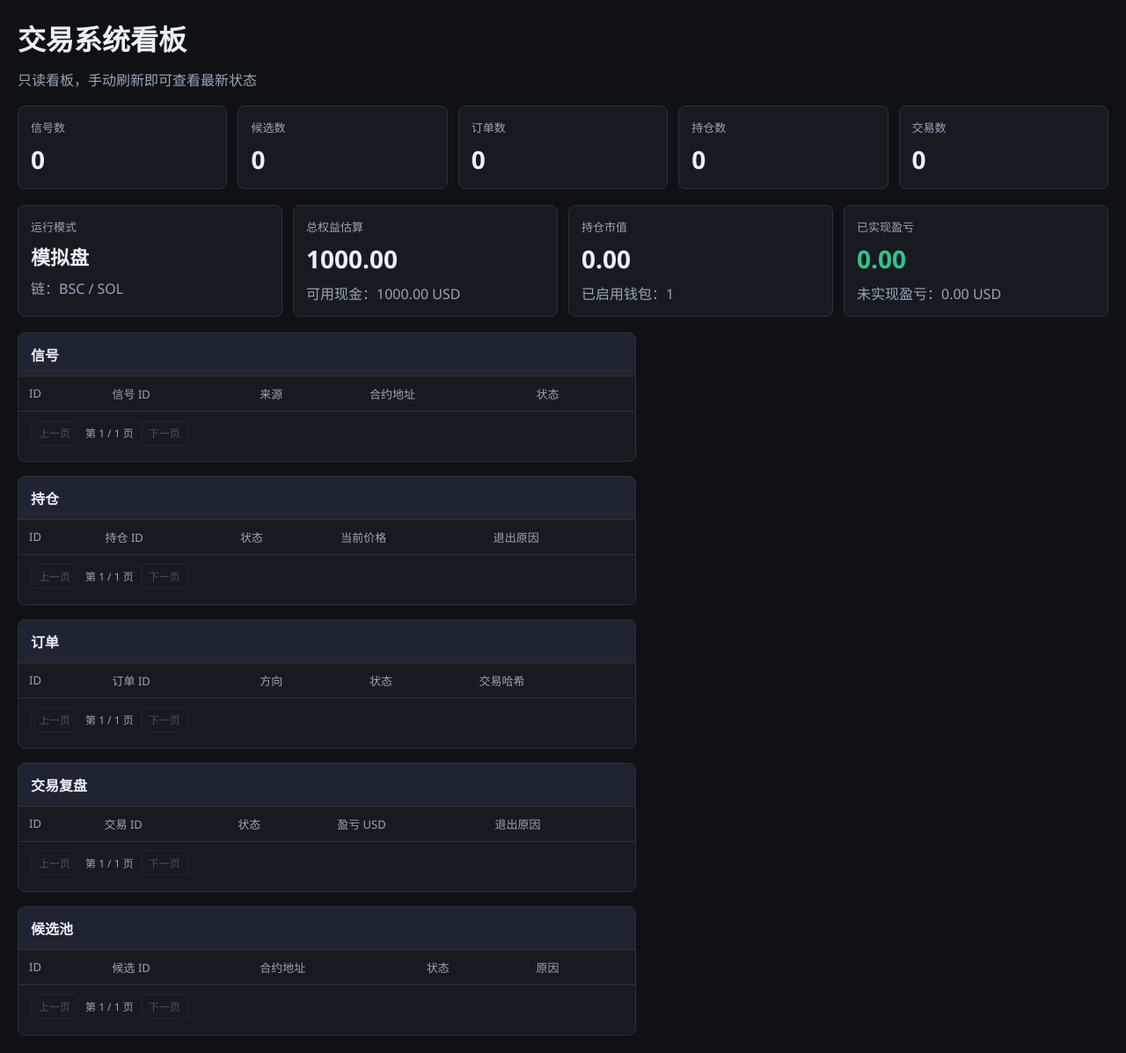
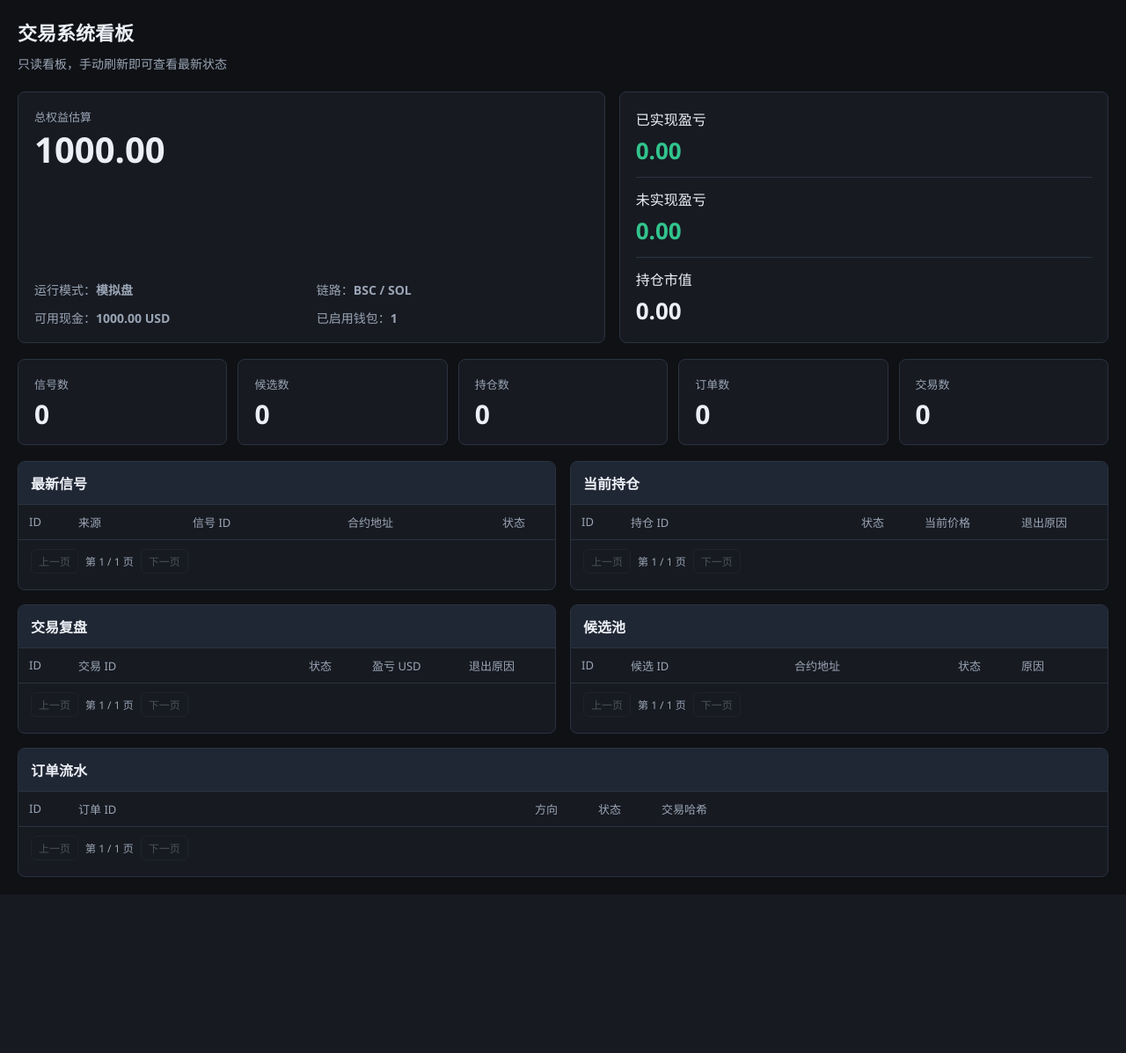
Before and after one commit to molanghui-byte/trading-system, a FastAPI app: page / in a window 1280 px wide. Shown: the whole page at 88% size. After the commit the page ends 997 px from the top, so only its background shows below. Run offline with FastAPI, Linux system fonts and the light colour scheme; data that the repository does not hold is empty.

Commit message:
Reorder dashboard layout for readability

```diff
--- a/templates/dashboard.html
+++ b/templates/dashboard.html
@@ -9,7 +9,7 @@
       color-scheme: dark;
       --bg: #0f1115;
       --panel: #171a21;
-      --panel-2: #1e2430;
+      --panel-2: #202734;
       --text: #ecf0f6;
       --muted: #9aa5b5;
       --good: #32c48d;
@@ -25,45 +25,128 @@
       background: var(--bg);
       color: var(--text);
     }
-    h1 { margin: 0 0 12px; }
-    .sub { color: var(--muted); margin-bottom: 18px; }
-    .grid {
+    .page {
+      max-width: 1400px;
+      margin: 0 auto;
+    }
+    h1 {
+      margin: 0;
+      font-size: 22px;
+    }
+    .sub {
+      color: var(--muted);
+      margin: 10px 0 22px;
+      font-size: 14px;
+    }
+    .hero {
       display: grid;
-      grid-template-columns: repeat(auto-fit, minmax(180px, 1fr));
-      gap: 12px;
+      grid-template-columns: minmax(0, 1.2fr) minmax(0, 1fr);
+      gap: 16px;
       margin-bottom: 18px;
     }
-    .card, .panel {
+    .hero-main,
+    .hero-side,
+    .card,
+    .panel {
       background: var(--panel);
       border: 1px solid var(--line);
       border-radius: 8px;
     }
-    .card { padding: 14px; }
+    .hero-main,
+    .hero-side,
+    .card {
+      padding: 18px;
+    }
+    .hero-main {
+      min-height: 160px;
+      display: flex;
+      flex-direction: column;
+      justify-content: space-between;
+    }
+    .hero-label,
     .card .label {
       color: var(--muted);
       font-size: 13px;
       margin-bottom: 8px;
     }
-    .card .value {
-      font-size: 28px;
+    .hero-value {
+      font-size: 40px;
+      font-weight: 700;
+      line-height: 1;
+      margin-bottom: 12px;
+    }
+    .hero-meta {
+      display: grid;
+      grid-template-columns: repeat(2, minmax(0, 1fr));
+      gap: 12px;
+      color: var(--muted);
+      font-size: 14px;
+    }
+    .hero-side {
+      display: grid;
+      gap: 12px;
+      align-content: start;
+    }
+    .mini-stat {
+      display: grid;
+      gap: 6px;
+      padding-bottom: 12px;
+      border-bottom: 1px solid var(--line);
+    }
+    .mini-stat:last-child {
+      border-bottom: none;
+      padding-bottom: 0;
+    }
+    .mini-stat .value {
+      font-size: 26px;
       font-weight: 700;
     }
-    .layout {
+    .stats-grid {
       display: grid;
-      grid-template-columns: 1.35fr 1fr;
+      grid-template-columns: repeat(5, minmax(0, 1fr));
+      gap: 12px;
+      margin-bottom: 18px;
+    }
+    .card .value {
+      font-size: 30px;
+      font-weight: 700;
+      line-height: 1.1;
+    }
+    .board {
+      display: grid;
+      grid-template-columns: repeat(2, minmax(0, 1fr));
       gap: 16px;
     }
-    .stack {
-      display: grid;
-      gap: 16px;
+    .full-span {
+      grid-column: 1 / -1;
     }
-    .panel { overflow: hidden; }
-    .panel-body { padding-bottom: 6px; }
+    .panel {
+      overflow: hidden;
+    }
     .panel header {
       padding: 12px 14px;
       border-bottom: 1px solid var(--line);
       background: var(--panel-2);
       font-weight: 600;
+      font-size: 16px;
+    }
+    .panel-body { padding-bottom: 6px; }
+    table {
+      width: 100%;
+      border-collapse: collapse;
+      font-size: 13px;
+      table-layout: fixed;
+    }
+    th, td {
+      padding: 10px 12px;
+      border-bottom: 1px solid var(--line);
+      text-align: left;
+      vertical-align: top;
+      word-break: break-word;
+    }
+    th {
+      color: var(--muted);
+      font-weight: 500;
     }
     .pager {
       display: flex;
@@ -87,80 +170,88 @@
       border-radius: 6px;
       padding: 4px 8px;
     }
-    table {
-      width: 100%;
-      border-collapse: collapse;
-      font-size: 13px;
-    }
-    th, td {
-      padding: 10px 12px;
-      border-bottom: 1px solid var(--line);
-      text-align: left;
-      vertical-align: top;
-    }
-    th { color: var(--muted); font-weight: 500; }
-    pre {
-      white-space: pre-wrap;
-      word-break: break-word;
-      margin: 0;
-      font-size: 12px;
-      color: #d9e2ef;
-    }
     .good { color: var(--good); }
     .bad { color: var(--bad); }
     .warn { color: var(--warn); }
-    @media (max-width: 1100px) {
-      .layout { grid-template-columns: 1fr; }
+    .muted {
+      color: var(--muted);
+    }
+    @media (max-width: 1180px) {
+      .stats-grid {
+        grid-template-columns: repeat(3, minmax(0, 1fr));
+      }
+      .board,
+      .hero {
+        grid-template-columns: 1fr;
+      }
+    }
+    @media (max-width: 700px) {
+      body {
+        padding: 14px;
+      }
+      .stats-grid {
+        grid-template-columns: repeat(2, minmax(0, 1fr));
+      }
+      .hero-meta {
+        grid-template-columns: 1fr;
+      }
     }
   </style>
 </head>
 <body>
+  <div class="page">
     <h1>交易系统看板</h1>
     <div class="sub">只读看板，手动刷新即可查看最新状态</div>
 
-  <section class="grid">
+    <section class="hero">
+      <div class="hero-main">
+        <div>
+          <div class="hero-label">总权益估算</div>
+          <div class="hero-value">{{ "%.2f"|format(wallet_summary.total_equity) }}</div>
+        </div>
+        <div class="hero-meta">
+          <div>运行模式：<strong>{{ wallet_summary.mode }}</strong></div>
+          <div>链路：<strong>{{ wallet_summary.chain }}</strong></div>
+          <div>可用现金：<strong>{{ "%.2f"|format(wallet_summary.available_cash) }} USD</strong></div>
+          <div>已启用钱包：<strong>{{ wallet_summary.enabled_wallet_count }}</strong></div>
+        </div>
+      </div>
+
+      <div class="hero-side">
+        <div class="mini-stat">
+          <div class="label">已实现盈亏</div>
+          <div class="value {{ 'good' if wallet_summary.realized_pnl >= 0 else 'bad' }}">{{ "%.2f"|format(wallet_summary.realized_pnl) }}</div>
+        </div>
+        <div class="mini-stat">
+          <div class="label">未实现盈亏</div>
+          <div class="value {{ 'good' if wallet_summary.unrealized_pnl >= 0 else 'bad' }}">{{ "%.2f"|format(wallet_summary.unrealized_pnl) }}</div>
+        </div>
+        <div class="mini-stat">
+          <div class="label">持仓市值</div>
+          <div class="value">{{ "%.2f"|format(wallet_summary.open_position_value) }}</div>
+        </div>
+      </div>
+    </section>
+
+    <section class="stats-grid">
       <div class="card"><div class="label">信号数</div><div class="value">{{ counts.signals }}</div></div>
       <div class="card"><div class="label">候选数</div><div class="value">{{ counts.candidates }}</div></div>
+      <div class="card"><div class="label">持仓数</div><div class="value">{{ counts.positions }}</div></div>
       <div class="card"><div class="label">订单数</div><div class="value">{{ counts.orders }}</div></div>
-    <div class="card"><div class="label">持仓数</div><div class="value">{{ counts.positions }}</div></div>
       <div class="card"><div class="label">交易数</div><div class="value">{{ counts.trades }}</div></div>
     </section>
 
-  <section class="grid">
-    <div class="card">
-      <div class="label">运行模式</div>
-      <div class="value" style="font-size:22px">{{ wallet_summary.mode }}</div>
-      <div class="sub" style="margin:8px 0 0">链：{{ wallet_summary.chain }}</div>
-    </div>
-    <div class="card">
-      <div class="label">总权益估算</div>
-      <div class="value">{{ "%.2f"|format(wallet_summary.total_equity) }}</div>
-      <div class="sub" style="margin:8px 0 0">可用现金：{{ "%.2f"|format(wallet_summary.available_cash) }} USD</div>
-    </div>
-    <div class="card">
-      <div class="label">持仓市值</div>
-      <div class="value">{{ "%.2f"|format(wallet_summary.open_position_value) }}</div>
-      <div class="sub" style="margin:8px 0 0">已启用钱包：{{ wallet_summary.enabled_wallet_count }}</div>
-    </div>
-    <div class="card">
-      <div class="label">已实现盈亏</div>
-      <div class="value {{ 'good' if wallet_summary.realized_pnl >= 0 else 'bad' }}">{{ "%.2f"|format(wallet_summary.realized_pnl) }}</div>
-      <div class="sub" style="margin:8px 0 0">未实现盈亏：{{ "%.2f"|format(wallet_summary.unrealized_pnl) }} USD</div>
-    </div>
-  </section>
-
-  <div class="layout">
-    <div class="stack">
+    <section class="board">
       <section class="panel">
-        <header>信号</header>
+        <header>最新信号</header>
         <div class="panel-body">
           <table>
-            <tr><th>ID</th><th>信号 ID</th><th>来源</th><th>合约地址</th><th>状态</th></tr>
+            <tr><th style="width: 56px;">ID</th><th style="width: 130px;">来源</th><th>信号 ID</th><th>合约地址</th><th style="width: 72px;">状态</th></tr>
             {% for row in signals %}
             <tr>
               <td>{{ row.id }}</td>
+              <td>{{ zh_source(row.source) }}</td>
               <td>{{ row.signal_id }}</td>
-              <td>{{ zh_source(row.source) }}</td>
               <td>{{ row.ca }}</td>
               <td>{{ zh_status(row.processing_status) }}</td>
             </tr>
@@ -168,13 +259,13 @@
           </table>
           <div class="pager">
             {% if signal_has_prev %}
-            <a href="/?{{ build_query(signal_page=signal_page - 1, position_page=position_page, order_page=order_page, trade_page=trade_page, candidate_page=candidate_page, runtime_page=runtime_page, system_log_page=system_log_page, strategy_log_page=strategy_log_page) }}">上一页</a>
+            <a href="/?{{ build_query(signal_page=signal_page - 1, position_page=position_page, order_page=order_page, trade_page=trade_page, candidate_page=candidate_page) }}">上一页</a>
             {% else %}
             <span class="disabled">上一页</span>
             {% endif %}
             <span>第 {{ signal_page }} / {{ signal_total_pages }} 页</span>
             {% if signal_has_next %}
-            <a href="/?{{ build_query(signal_page=signal_page + 1, position_page=position_page, order_page=order_page, trade_page=trade_page, candidate_page=candidate_page, runtime_page=runtime_page, system_log_page=system_log_page, strategy_log_page=strategy_log_page) }}">下一页</a>
+            <a href="/?{{ build_query(signal_page=signal_page + 1, position_page=position_page, order_page=order_page, trade_page=trade_page, candidate_page=candidate_page) }}">下一页</a>
             {% else %}
             <span class="disabled">下一页</span>
             {% endif %}
@@ -183,10 +274,10 @@
       </section>
 
       <section class="panel">
-        <header>持仓</header>
+        <header>当前持仓</header>
         <div class="panel-body">
           <table>
-            <tr><th>ID</th><th>持仓 ID</th><th>状态</th><th>当前价格</th><th>退出原因</th></tr>
+            <tr><th style="width: 56px;">ID</th><th>持仓 ID</th><th style="width: 72px;">状态</th><th style="width: 110px;">当前价格</th><th style="width: 110px;">退出原因</th></tr>
             {% for row in positions %}
             <tr>
               <td>{{ row.id }}</td>
@@ -199,13 +290,13 @@
           </table>
           <div class="pager">
             {% if position_has_prev %}
-            <a href="/?{{ build_query(signal_page=signal_page, position_page=position_page - 1, order_page=order_page, trade_page=trade_page, candidate_page=candidate_page, runtime_page=runtime_page, system_log_page=system_log_page, strategy_log_page=strategy_log_page) }}">上一页</a>
+            <a href="/?{{ build_query(signal_page=signal_page, position_page=position_page - 1, order_page=order_page, trade_page=trade_page, candidate_page=candidate_page) }}">上一页</a>
             {% else %}
             <span class="disabled">上一页</span>
             {% endif %}
             <span>第 {{ position_page }} / {{ position_total_pages }} 页</span>
             {% if position_has_next %}
-            <a href="/?{{ build_query(signal_page=signal_page, position_page=position_page + 1, order_page=order_page, trade_page=trade_page, candidate_page=candidate_page, runtime_page=runtime_page, system_log_page=system_log_page, strategy_log_page=strategy_log_page) }}">下一页</a>
+            <a href="/?{{ build_query(signal_page=signal_page, position_page=position_page + 1, order_page=order_page, trade_page=trade_page, candidate_page=candidate_page) }}">下一页</a>
             {% else %}
             <span class="disabled">下一页</span>
             {% endif %}
@@ -214,10 +305,72 @@
       </section>
 
       <section class="panel">
-        <header>订单</header>
+        <header>交易复盘</header>
         <div class="panel-body">
           <table>
-            <tr><th>ID</th><th>订单 ID</th><th>方向</th><th>状态</th><th>交易哈希</th></tr>
+            <tr><th style="width: 56px;">ID</th><th>交易 ID</th><th style="width: 72px;">状态</th><th style="width: 110px;">盈亏 USD</th><th style="width: 110px;">退出原因</th></tr>
+            {% for row in trades %}
+            <tr>
+              <td>{{ row.id }}</td>
+              <td>{{ row.trade_id }}</td>
+              <td>{{ zh_status(row.trade_status) }}</td>
+              <td class="{{ 'good' if row.pnl_usd >= 0 else 'bad' }}">{{ "%.4f"|format(row.pnl_usd) }}</td>
+              <td>{{ zh_reason(row.why_exit) }}</td>
+            </tr>
+            {% endfor %}
+          </table>
+          <div class="pager">
+            {% if trade_has_prev %}
+            <a href="/?{{ build_query(signal_page=signal_page, position_page=position_page, order_page=order_page, trade_page=trade_page - 1, candidate_page=candidate_page) }}">上一页</a>
+            {% else %}
+            <span class="disabled">上一页</span>
+            {% endif %}
+            <span>第 {{ trade_page }} / {{ trade_total_pages }} 页</span>
+            {% if trade_has_next %}
+            <a href="/?{{ build_query(signal_page=signal_page, position_page=position_page, order_page=order_page, trade_page=trade_page + 1, candidate_page=candidate_page) }}">下一页</a>
+            {% else %}
+            <span class="disabled">下一页</span>
+            {% endif %}
+          </div>
+        </div>
+      </section>
+
+      <section class="panel">
+        <header>候选池</header>
+        <div class="panel-body">
+          <table>
+            <tr><th style="width: 56px;">ID</th><th>候选 ID</th><th>合约地址</th><th style="width: 72px;">状态</th><th style="width: 110px;">原因</th></tr>
+            {% for row in candidates %}
+            <tr>
+              <td>{{ row.id }}</td>
+              <td>{{ row.candidate_id }}</td>
+              <td>{{ row.ca }}</td>
+              <td>{{ zh_status(row.status) }}</td>
+              <td>{{ zh_reason(row.reject_reason) }}</td>
+            </tr>
+            {% endfor %}
+          </table>
+          <div class="pager">
+            {% if candidate_has_prev %}
+            <a href="/?{{ build_query(signal_page=signal_page, position_page=position_page, order_page=order_page, trade_page=trade_page, candidate_page=candidate_page - 1) }}">上一页</a>
+            {% else %}
+            <span class="disabled">上一页</span>
+            {% endif %}
+            <span>第 {{ candidate_page }} / {{ candidate_total_pages }} 页</span>
+            {% if candidate_has_next %}
+            <a href="/?{{ build_query(signal_page=signal_page, position_page=position_page, order_page=order_page, trade_page=trade_page, candidate_page=candidate_page + 1) }}">下一页</a>
+            {% else %}
+            <span class="disabled">下一页</span>
+            {% endif %}
+          </div>
+        </div>
+      </section>
+
+      <section class="panel full-span">
+        <header>订单流水</header>
+        <div class="panel-body">
+          <table>
+            <tr><th style="width: 56px;">ID</th><th>订单 ID</th><th style="width: 72px;">方向</th><th style="width: 72px;">状态</th><th>交易哈希</th></tr>
             {% for row in orders %}
             <tr>
               <td>{{ row.id }}</td>
@@ -230,84 +383,20 @@
           </table>
           <div class="pager">
             {% if order_has_prev %}
-            <a href="/?{{ build_query(signal_page=signal_page, position_page=position_page, order_page=order_page - 1, trade_page=trade_page, candidate_page=candidate_page, runtime_page=runtime_page, system_log_page=system_log_page, strategy_log_page=strategy_log_page) }}">上一页</a>
+            <a href="/?{{ build_query(signal_page=signal_page, position_page=position_page, order_page=order_page - 1, trade_page=trade_page, candidate_page=candidate_page) }}">上一页</a>
             {% else %}
             <span class="disabled">上一页</span>
             {% endif %}
             <span>第 {{ order_page }} / {{ order_total_pages }} 页</span>
             {% if order_has_next %}
-            <a href="/?{{ build_query(signal_page=signal_page, position_page=position_page, order_page=order_page + 1, trade_page=trade_page, candidate_page=candidate_page, runtime_page=runtime_page, system_log_page=system_log_page, strategy_log_page=strategy_log_page) }}">下一页</a>
+            <a href="/?{{ build_query(signal_page=signal_page, position_page=position_page, order_page=order_page + 1, trade_page=trade_page, candidate_page=candidate_page) }}">下一页</a>
             {% else %}
             <span class="disabled">下一页</span>
             {% endif %}
           </div>
         </div>
       </section>
-
-      <section class="panel">
-        <header>交易复盘</header>
-        <div class="panel-body">
-          <table>
-            <tr><th>ID</th><th>交易 ID</th><th>状态</th><th>盈亏 USD</th><th>退出原因</th></tr>
-            {% for row in trades %}
-            <tr>
-              <td>{{ row.id }}</td>
-              <td>{{ row.trade_id }}</td>
-              <td>{{ zh_status(row.trade_status) }}</td>
-              <td class="{{ 'good' if row.pnl_usd >= 0 else 'bad' }}">{{ "%.4f"|format(row.pnl_usd) }}</td>
-              <td>{{ zh_reason(row.why_exit) }}</td>
-            </tr>
-            {% endfor %}
-          </table>
-          <div class="pager">
-            {% if trade_has_prev %}
-            <a href="/?{{ build_query(signal_page=signal_page, position_page=position_page, order_page=order_page, trade_page=trade_page - 1, candidate_page=candidate_page, runtime_page=runtime_page, system_log_page=system_log_page, strategy_log_page=strategy_log_page) }}">上一页</a>
-            {% else %}
-            <span class="disabled">上一页</span>
-            {% endif %}
-            <span>第 {{ trade_page }} / {{ trade_total_pages }} 页</span>
-            {% if trade_has_next %}
-            <a href="/?{{ build_query(signal_page=signal_page, position_page=position_page, order_page=order_page, trade_page=trade_page + 1, candidate_page=candidate_page, runtime_page=runtime_page, system_log_page=system_log_page, strategy_log_page=strategy_log_page) }}">下一页</a>
-            {% else %}
-            <span class="disabled">下一页</span>
-            {% endif %}
-          </div>
-        </div>
     </section>
-
-      <section class="panel">
-        <header>候选池</header>
-        <div class="panel-body">
-          <table>
-            <tr><th>ID</th><th>候选 ID</th><th>合约地址</th><th>状态</th><th>原因</th></tr>
-            {% for row in candidates %}
-            <tr>
-              <td>{{ row.id }}</td>
-              <td>{{ row.candidate_id }}</td>
-              <td>{{ row.ca }}</td>
-              <td>{{ zh_status(row.status) }}</td>
-              <td>{{ zh_reason(row.reject_reason) }}</td>
-            </tr>
-            {% endfor %}
-          </table>
-          <div class="pager">
-            {% if candidate_has_prev %}
-            <a href="/?{{ build_query(signal_page=signal_page, position_page=position_page, order_page=order_page, trade_page=trade_page, candidate_page=candidate_page - 1, runtime_page=runtime_page, system_log_page=system_log_page, strategy_log_page=strategy_log_page) }}">上一页</a>
-            {% else %}
-            <span class="disabled">上一页</span>
-            {% endif %}
-            <span>第 {{ candidate_page }} / {{ candidate_total_pages }} 页</span>
-            {% if candidate_has_next %}
-            <a href="/?{{ build_query(signal_page=signal_page, position_page=position_page, order_page=order_page, trade_page=trade_page, candidate_page=candidate_page + 1, runtime_page=runtime_page, system_log_page=system_log_page, strategy_log_page=strategy_log_page) }}">下一页</a>
-            {% else %}
-            <span class="disabled">下一页</span>
-            {% endif %}
-          </div>
-        </div>
-      </section>
-    </div>
-
-    <div class="stack"></div>
   </div>
 </body>
 </html>
```
Lines whose indentation alone changed are shown as unchanged.
